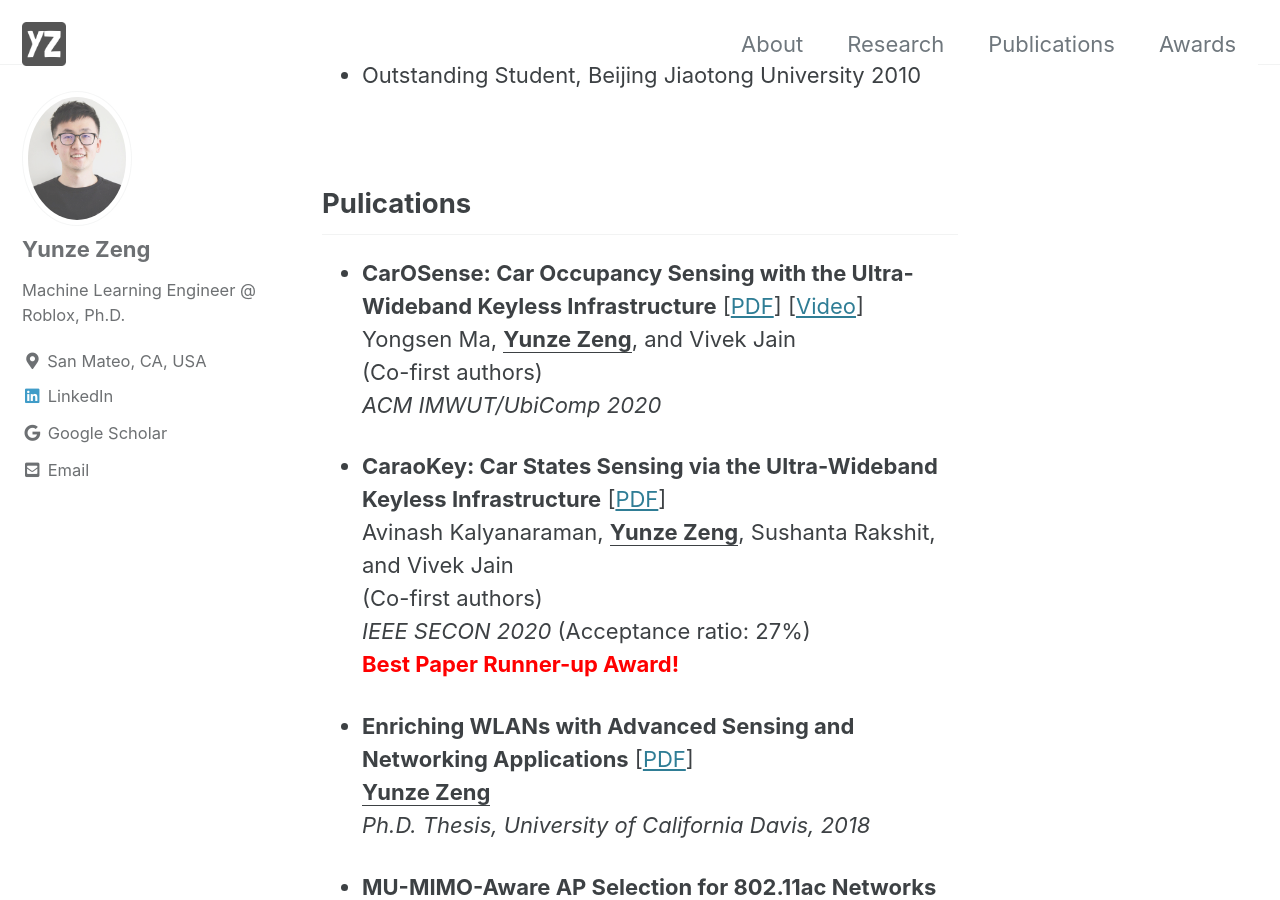
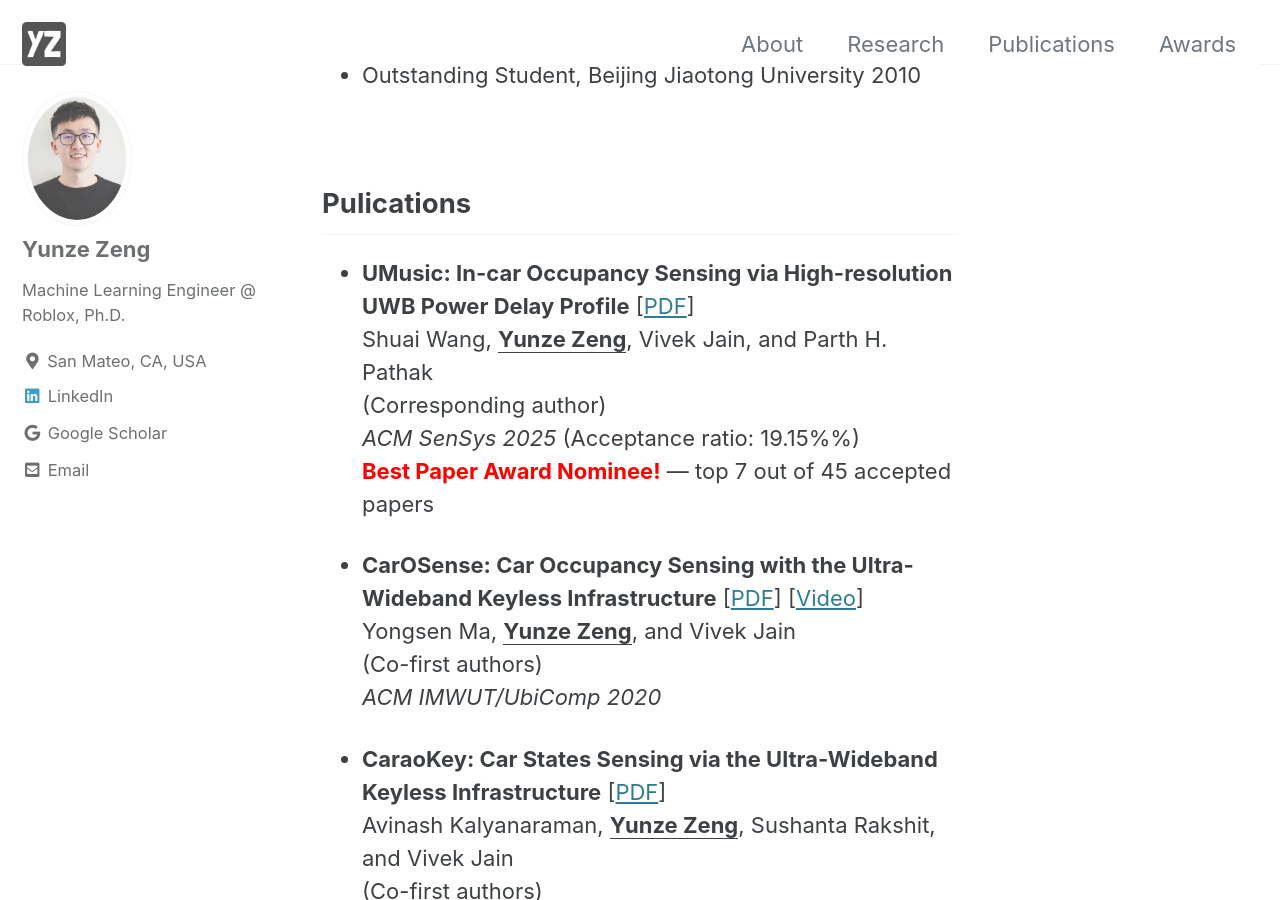
Before and after one commit to yunze/yunze.github.io, a Jekyll site: the page built from index.md, in a window 1280 px wide and 900 px high, scrolled down 1684 px. Built offline with Jekyll 4.4.1, drawn with Linux system fonts in a browser that asks for light colours; cached includes are drawn as plain includes.

Commit message:
add umusic paper

```diff
--- a/index.md
+++ b/index.md
@@ -33,6 +33,12 @@ Multimodal ML, Generative AI, Applied ML Systems, Wireless Sensing
 - Outstanding Student, Beijing Jiaotong University 2010
 
 ## Pulications
+
+- **UMusic: In-car Occupancy Sensing via High-resolution UWB Power Delay Profile** [[PDF](/assets/pdfs/UMusic_ACM_SenSys_2025.pdf)]\
+Shuai Wang, **<u>Yunze Zeng</u>**, Vivek Jain, and Parth H. Pathak\
+(Corresponding author)\
+*ACM SenSys 2025* (Acceptance ratio: 19.15%%)\
+<span style="color:red">**Best Paper Award Nominee!**</span>  — top 7 out of 45 accepted papers
 
 - **CarOSense: Car Occupancy Sensing with the Ultra-Wideband Keyless Infrastructure** [[PDF](/assets/pdfs/CarOSense_ACM_IWMUT_2020.pdf)] [[Video](https://www.youtube.com/watch?time_continue=8&v=rdTXv62inuM&feature=emb_logo)]\
 Yongsen Ma, **<u>Yunze Zeng</u>**, and Vivek Jain\
```
